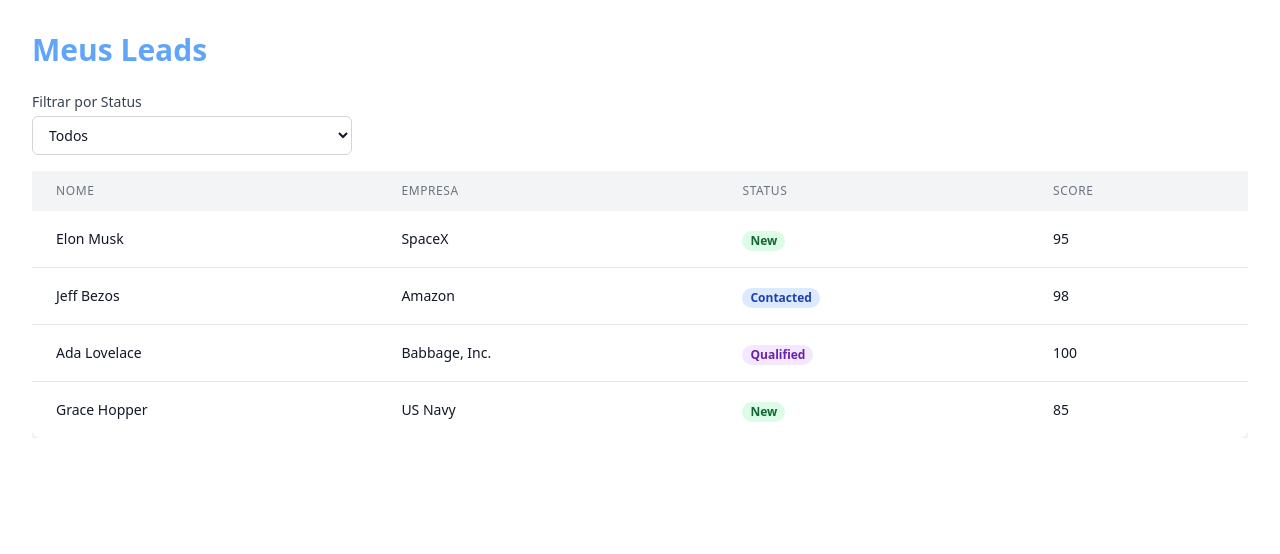
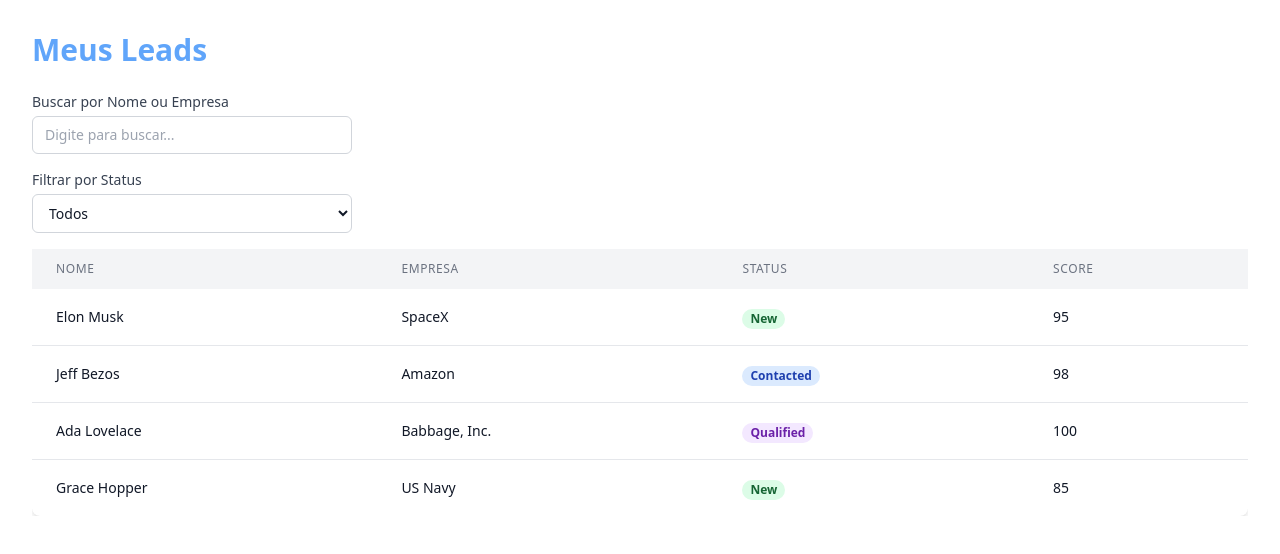
Before and after one commit to Fortuna09/mini-seller-console, a React (Vite) app: page / in a window 1280 px wide. Shown: the top 554 px of the page. Built offline with nearby package versions, Linux system fonts and the light colour scheme.

Commit message:
feat: add search functionality to leads table

```diff
--- a/src/App.tsx
+++ b/src/App.tsx
@@ -7,6 +7,7 @@
   const [leads, setLeads] = useState<Lead[]>([]);
   const [isLoading, setIsLoading] = useState(true);
   const [statusFilter, setStatusFilter] = useState<string>('All');
+  const [searchTerm, setSearchTerm] = useState('');
 
   useEffect(() => {
   const fetchLeads = async () => {
@@ -24,13 +25,18 @@
 }, []);
 
   const filteredLeads = useMemo(() => {
-    console.log('Recalculando o filtro...'); // Para vermos quando ele roda
+    const statusFiltered = statusFilter === 'All'
+      ? leads
+      : leads.filter(lead => lead.status === statusFilter);
 
-    if (statusFilter === 'All') {
-      return leads; // Se o filtro for 'All', retorna a lista original
-    }
-    return leads.filter(lead => lead.status === statusFilter);
-  }, [leads, statusFilter]); // Array de dependências
+    if (!searchTerm) return statusFiltered;
+
+    const searchLower = searchTerm.toLowerCase();
+    return statusFiltered.filter(lead =>
+      lead.name.toLowerCase().includes(searchLower) ||
+      lead.company.toLowerCase().includes(searchLower)
+    );
+  }, [leads, statusFilter, searchTerm]);
 
   if (isLoading) {
     return <div className="text-center p-8">Carregando leads...</div>;
@@ -39,6 +45,20 @@
   return (
     <div className="p-8">
       <h1 className="text-3xl font-bold text-blue-400 mb-6">Meus Leads</h1>
+
+      <div className="mb-4 max-w-xs">
+        <label htmlFor="search" className="block text-sm font-medium text-gray-700 mb-1">
+          Buscar por Nome ou Empresa
+        </label>
+        <input
+          type="text"
+          id="search"
+          className="block w-full pl-3 pr-10 py-2 text-base border border-gray-300 bg-white text-gray-900 focus:outline-none focus:ring-blue-500 focus:border-blue-500 sm:text-sm rounded-md"
+          value={searchTerm}
+          onChange={(e) => setSearchTerm(e.target.value)}
+          placeholder="Digite para buscar..."
+        />
+      </div>
 
       <div className="mb-4 max-w-xs">
         <label htmlFor="status-filter" className="block text-sm font-medium text-gray-700 mb-1">
```
